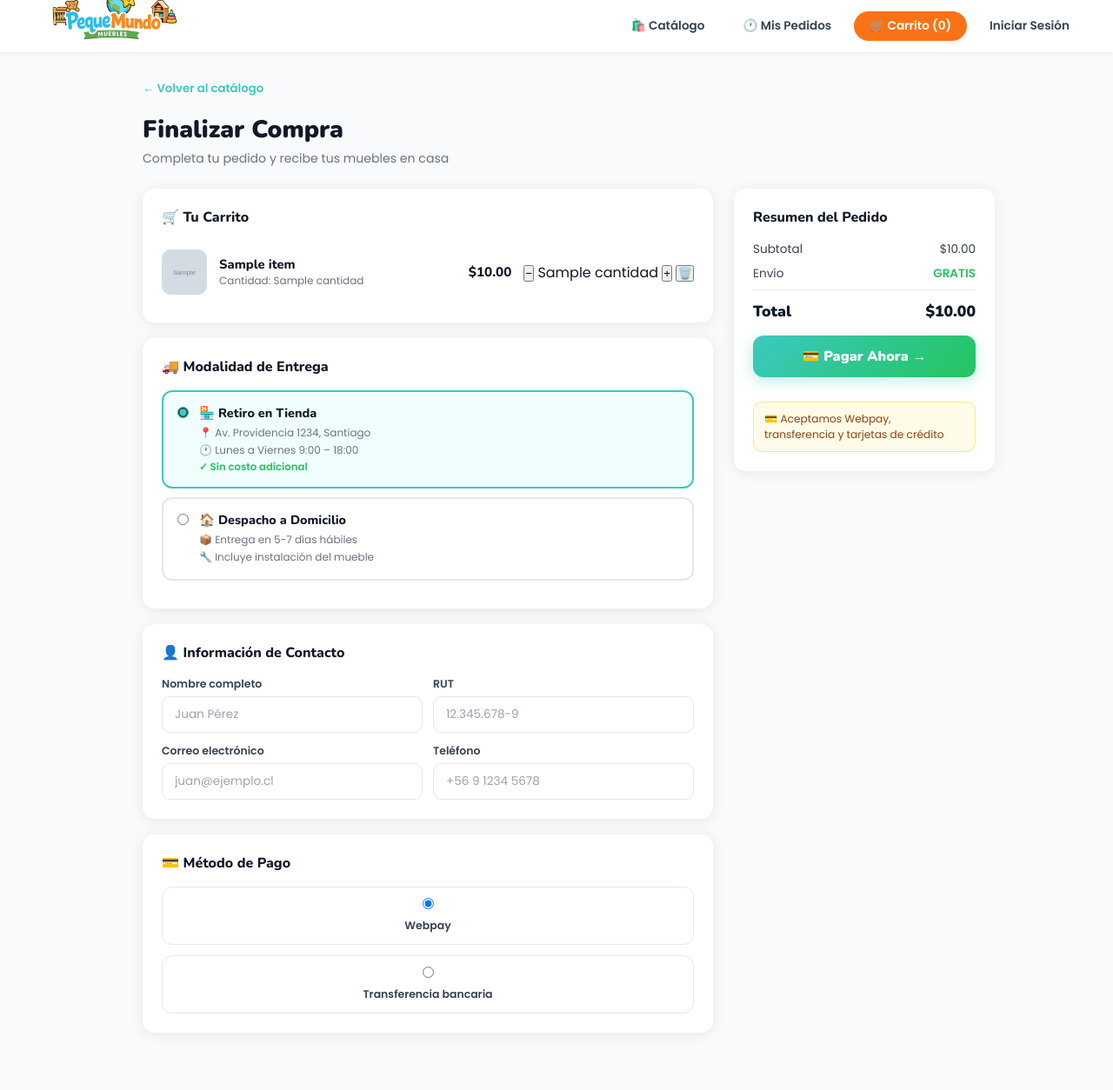
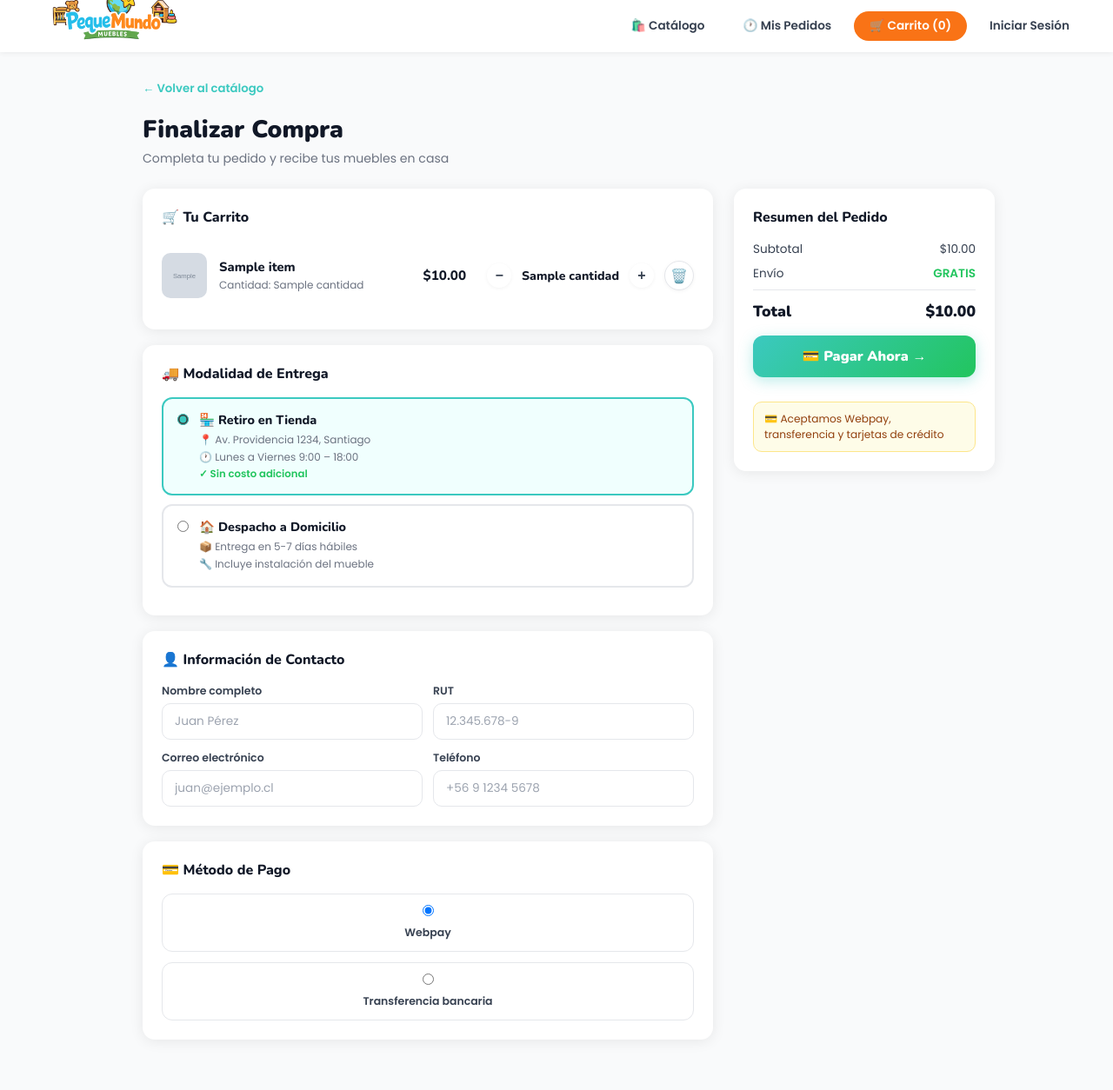
Before and after one commit to yuliansilva1/pequemundo, a Django app: template pequemundo/templates/pago.html in a window 1280 px wide. Shown: the top 1254 px of the page at 87% size. Run offline with Django 5.2, Linux system fonts and the light colour scheme; the template is opened without the code that fills it: most values are stand-ins (such as "Sample title", 1, 10 or a date in 2020); grey boxes marked "Sample" are stand-in pictures.

Commit message:
botones de agregar producto
se mejoro el estilo de los botones de agregar,quitar,elimnar productos

```diff
--- a/pequemundo/templates/pago.html
+++ b/pequemundo/templates/pago.html
@@ -39,13 +39,80 @@
     .section-card h3{font-family:'Nunito',sans-serif;font-size:1rem;font-weight:800;margin-bottom:16px;display:flex;align-items:center;gap:8px;}
 
     /* CART ITEMS */
-    .cart-item{display:flex;align-items:center;gap:14px;padding:10px 0;border-bottom:1px solid var(--gray-100);}
+    .cart-item{display:flex;align-items:center;gap:14px;padding:14px 0;border-bottom:1px solid var(--gray-100);}
     .cart-item:last-child{border-bottom:none;}
     .cart-img{width:52px;height:52px;border-radius:10px;object-fit:cover;flex-shrink:0;}
     .cart-item-info{flex:1;}
     .cart-item-name{font-family:'Nunito',sans-serif;font-size:.92rem;font-weight:800;}
-    .cart-item-qty{font-size:.75rem;color:var(--gray-500);}
-    .cart-item-price{font-family:'Nunito',sans-serif;font-size:.95rem;font-weight:800;flex-shrink:0;}\n    .cart-item-remove{\n      background:transparent;border:none;color:var(--gray-400);font-size:1.2rem;cursor:pointer;\n      padding:0 8px;transition:all .2s;flex-shrink:0;border-radius:6px;\n    }\n    .cart-item-remove:hover{color:#dc2626;background:#fee2e2;}
+    .cart-item-qty{font-size:.75rem;color:var(--gray-500);margin-top:2px;}
+    .cart-item-price{font-family:'Nunito',sans-serif;font-size:.95rem;font-weight:800;flex-shrink:0;margin-right:10px;}
+
+    /* CONTROLES DE CANTIDAD Y ELIMINACIÓN */
+    .cart-item-controls {
+      display: flex;
+      align-items: center;
+      gap: 12px;
+      flex-shrink: 0;
+    }
+    .qty-selector {
+      display: flex;
+      align-items: center;
+      background: var(--gray-100);
+      border-radius: 30px;
+      padding: 3px;
+      border: 1px solid var(--gray-200);
+    }
+    .qty-btn {
+      width: 28px;
+      height: 28px;
+      border-radius: 50%;
+      border: none;
+      background: var(--white);
+      color: var(--gray-700);
+      font-size: 1rem;
+      font-weight: bold;
+      cursor: pointer;
+      display: flex;
+      align-items: center;
+      justify-content: center;
+      box-shadow: 0 1px 4px rgba(0,0,0,0.05);
+      transition: all 0.2s ease;
+    }
+    .qty-btn:hover {
+      background: var(--teal);
+      color: var(--white);
+    }
+    .qty-display {
+      min-width: 32px;
+      text-align: center;
+      font-family: 'Nunito', sans-serif;
+      font-weight: 800;
+      font-size: 0.88rem;
+      color: var(--gray-900);
+      user-select: none;
+    }
+    .cart-item-remove{
+      background: var(--white);
+      border: 1px solid var(--gray-200);
+      color: var(--gray-500);
+      font-size: 1rem;
+      cursor: pointer;
+      width: 34px;
+      height: 34px;
+      display: flex;
+      align-items: center;
+      justify-content: center;
+      transition: all .2s ease;
+      flex-shrink: 0;
+      border-radius: 50%;
+      box-shadow: 0 1px 4px rgba(0,0,0,0.05);
+    }
+    .cart-item-remove:hover{
+      color: var(--red);
+      background: #fee2e2;
+      border-color: #fca5a5;
+      transform: scale(1.05);
+    }
 
     /* DELIVERY */
     .delivery-opt{
```
